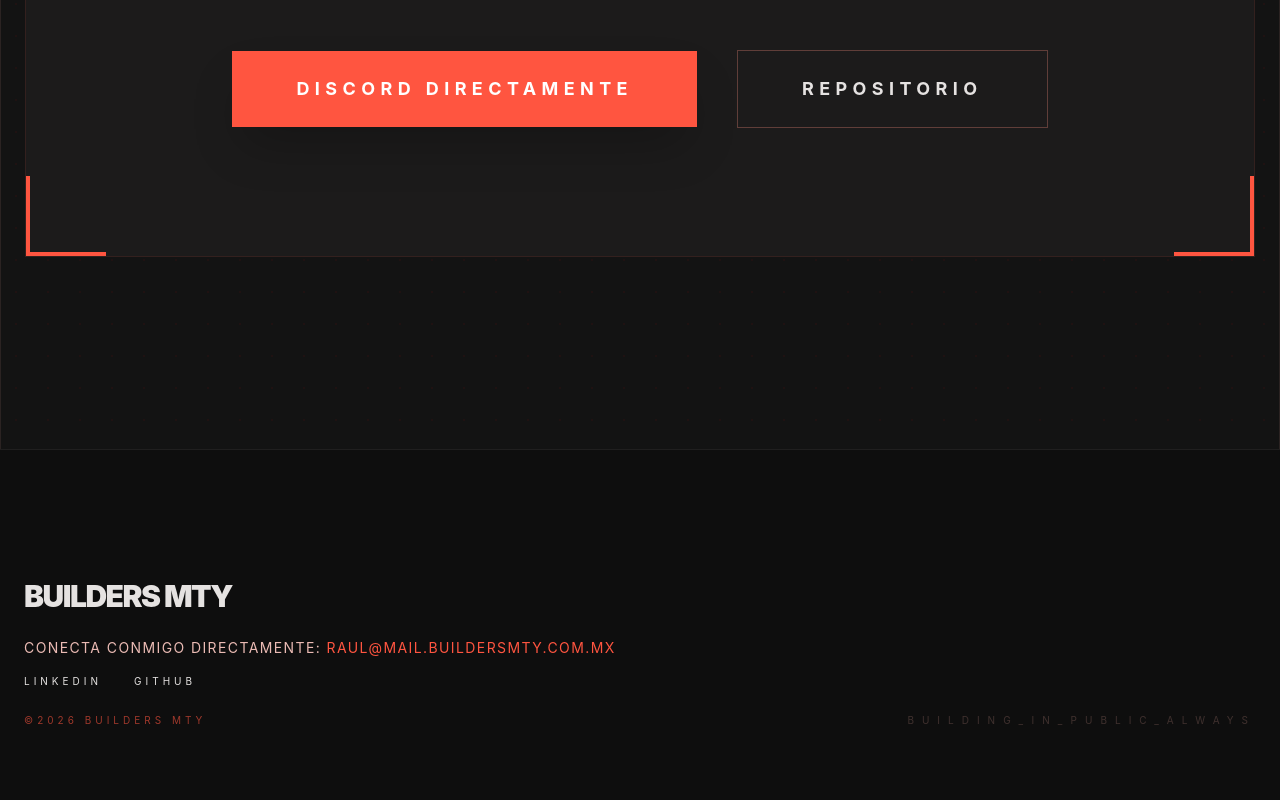
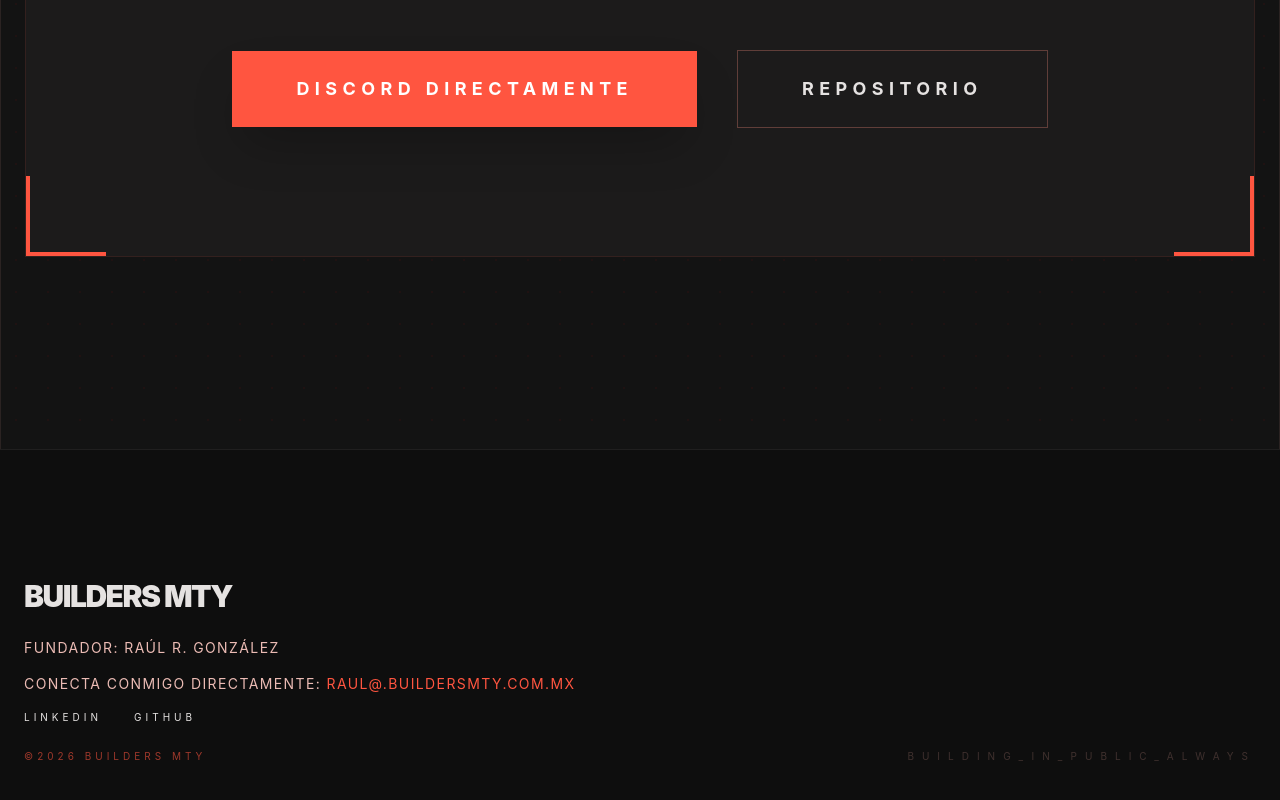
Before and after one commit to Raulgooo/BuildersMTY, a Next.js app in the folder src/frontend/: page / in a window 1280 px wide. Shown: the part 4716-5516 px from the top of the page. Built offline with nearby package versions, Linux system fonts and the light colour scheme.

Commit message:
changed mail addr

```diff
--- a/src/frontend/src/components/Footer.tsx
+++ b/src/frontend/src/components/Footer.tsx
@@ -11,7 +11,11 @@ export default function Footer() {
         </div>
         <div className="space-y-4">
           <p className="font-label text-sm uppercase tracking-widest text-[#ebbbb4]">
-            Conecta conmigo directamente: <a href="mailto:raul@mail.buildersmty.com.mx" className="text-[#ff5540] hover:underline">raul@mail.buildersmty.com.mx</a>
+            Fundador: Raúl R. González
+
+          </p>
+          <p className="font-label text-sm uppercase tracking-widest text-[#ebbbb4]">
+            Conecta conmigo directamente: <a href="mailto:raul@buildersmty.com.mx" className="text-[#ff5540] hover:underline">raul@.buildersmty.com.mx</a>
           </p>
           <div className="flex gap-8">
             <Link href="https://www.linkedin.com/in/ra%C3%BAl-r-gonz%C3%A1lez-a39a03347/" className="font-label text-[10px] uppercase tracking-[0.4em] text-[#E5E2E1] hover:text-[#ff5540] transition-colors">
```
